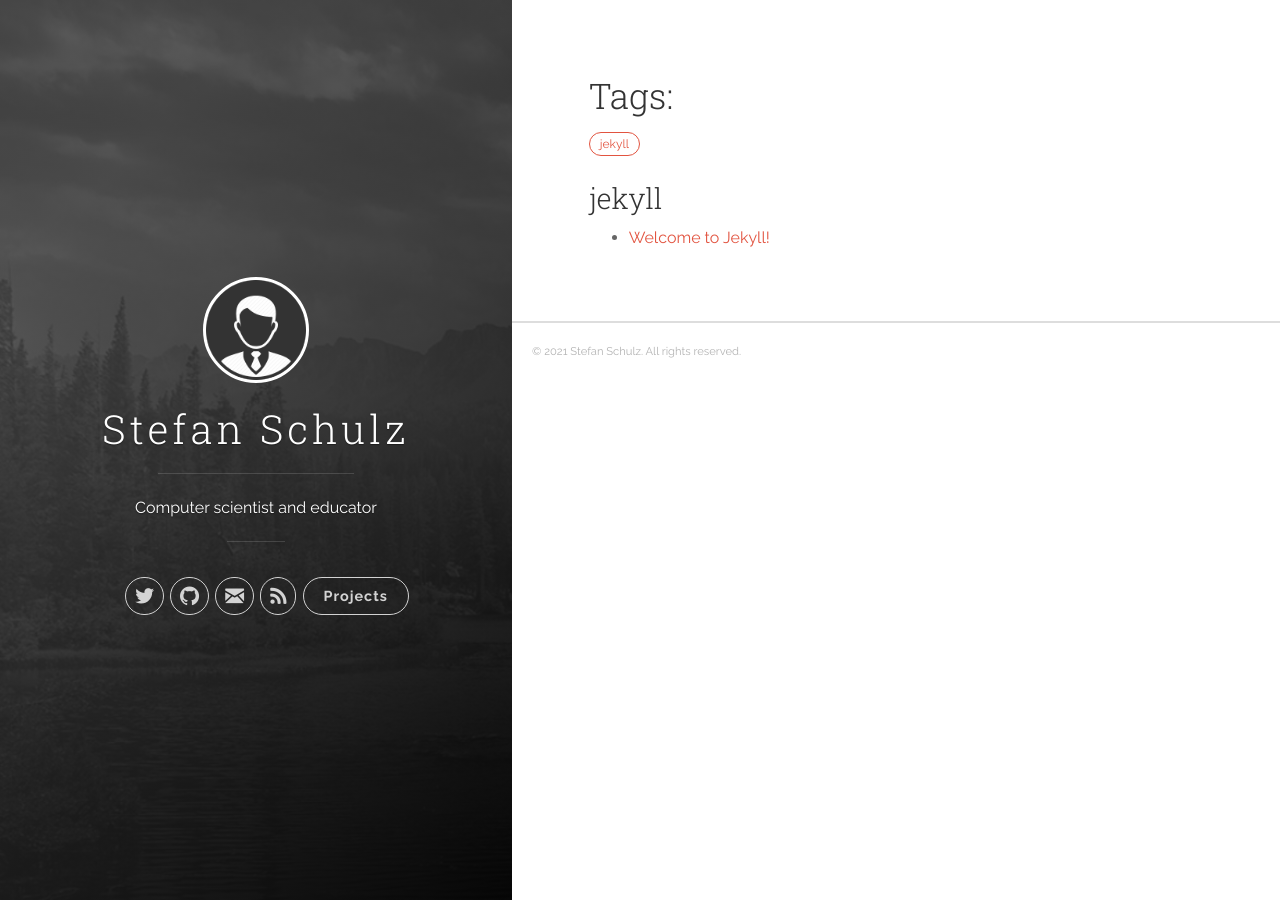
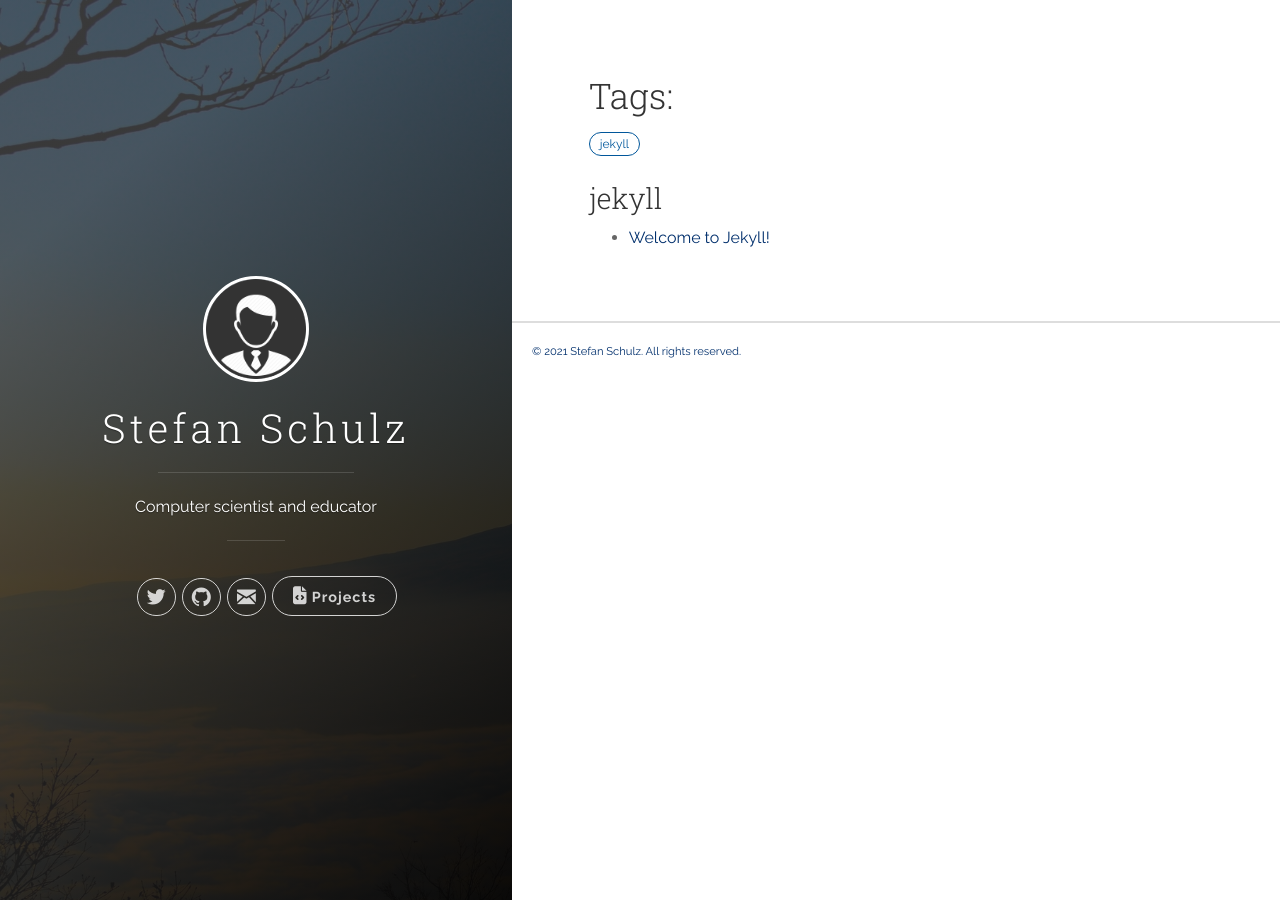
Before and after one commit to Rubyfi/jekyll-uno-landingpage, a Jekyll site: the page built from tags.md, in a window 1280 px wide. Built offline with Jekyll 4.4.1, drawn with Linux system fonts in a browser that asks for light colours; nearby versions of some CDN libraries.

Commit message:
Change background image, add toggled style for buttons, change colors.

```diff
--- a/_includes/header.html
+++ b/_includes/header.html
@@ -77,20 +77,19 @@
               {% endif %}
 
               <!-- RSS -->
-              <li class="navigation__item">
-                <a href="{{ site.baseurl }}/feed.xml" title="Subscribe" target="_blank">
-                  <i class="icon icon-rss"></i>
-                  <span class="label">RSS</span>
-                </a>
-              </li>
+<!--              <li class="navigation__item">-->
+<!--                <a href="{{ site.baseurl }}/feed.xml" title="Subscribe" target="_blank">-->
+<!--                  <i class="icon icon-rss"></i>-->
+<!--                  <span class="label">RSS</span>-->
+<!--                </a>-->
+<!--              </li>-->
 
             </ul>
           </nav>
 
           <nav class="cover-navigation cover-navigation--primary">
             <ul class="navigation">
-              <li class="navigation__item"><a href="{{ site.baseurl }}/#projects" title="link to projects"
-                  class="panel-button projects-button">Projects</a></li>
+              <li class="navigation__item"><a href="{{ site.baseurl }}/#projects" title="link to projects" id="projects" class="panel-button projects-button"><i class="fas fa-file-code"></i> Projects</a></li>
             </ul>
           </nav>
 
--- a/_sass/uno.scss
+++ b/_sass/uno.scss
@@ -930,16 +930,16 @@ body {
 	color: #666666; }
 
 ::selection {
-	background: #fae3df; }
+	background: #81d4fa; }
 
 ::-moz-selection {
-	background: #fae3df; }
+	background: #81d4fa; }
 
 a {
 	text-decoration: none;
-	color: #e25440; }
+	color: #002f6c ; }
 	a:hover {
-		color: #b9301c;
+		color: #002f6c;
 		-o-transition: .5s;
 		-ms-transition: .5s;
 		-moz-transition: .5s;
@@ -1055,7 +1055,7 @@ pre {
 		.time a:hover,
 		.author a:hover,
 		.tags a:hover {
-			color: #b9301c; }
+			color: #002f6c; }
 
 .excerpt {
 	margin: 0;
@@ -1085,7 +1085,7 @@ pre {
 	position: relative;
 	display: inline-block;
 	padding: 8px 18px 9px 18px;
-	background: #e25440;
+	background: #002f6c;
 	border-radius: 3px;
 	text-align: center;
 	color: #FFF; }
@@ -1111,16 +1111,16 @@ pre {
 	padding: 2em 0 0 0;
 	border-top: 2px solid #dddddd;
 	font-size: .7em;
-	color: #b3b3b3; }
+	color: #002f6c; }
 
 .footer__copyright {
 	display: block;
 	margin-bottom: .7em; }
 	.footer__copyright a {
-		color: #a6a6a6;
+		color: #002f6c;
 		text-decoration: underline; }
 		.footer__copyright a:hover {
-			color: #b9301c; }
+			color: #002f6c; }
 
 .avatar,
 .logo {
@@ -1202,6 +1202,14 @@ hr {
 	letter-spacing: 3px;
 	color: #cccccc;
 	-webkit-font-smoothing: antialiased; }
+
+.panel-button {
+	font-family: "Raleway", serif;
+}
+
+.panel-button-pressed {
+	background: #002f6c;
+}
 
 .panel-cover {
 	display: block;
--- a/css/main.scss
+++ b/css/main.scss
@@ -30,9 +30,9 @@ pre.highlight code,
 
 .categories a,
 .tags a {
-  border: 1px solid #e25440;
+  border: 1px solid #01579b;
   border-radius: 20px;
-  color: #e25440;
+  color: #01579b;
   display: inline-block;
   font-size: 12px;
   margin: 5px 0;
--- a/js/main.js
+++ b/js/main.js
@@ -7,6 +7,7 @@ exclude: 'yes'
 $(document).ready(function () {
     $('a.panel-button').click(function (e) {
         //if ($('.panel-cover').hasClass('panel-cover--collapsed')) return
+        $('a.panel-button').toggleClass('panel-button-pressed')
         if ($('.content-wrapper').hasClass('showing')){
             $('.content-wrapper').removeClass('animated slideInRight')
             $('.panel-cover').removeClass('panel-cover--collapsed')
```
Also changed, not shown: images/cover.jpg.
